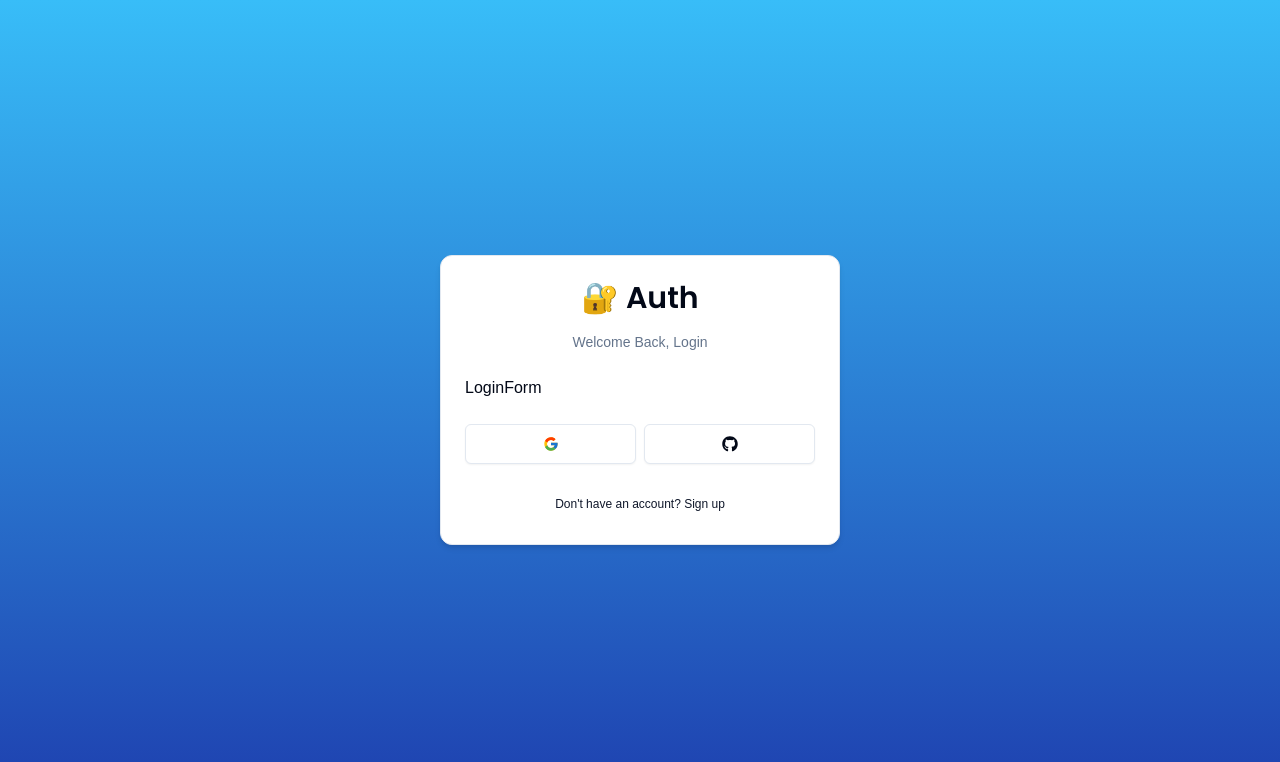
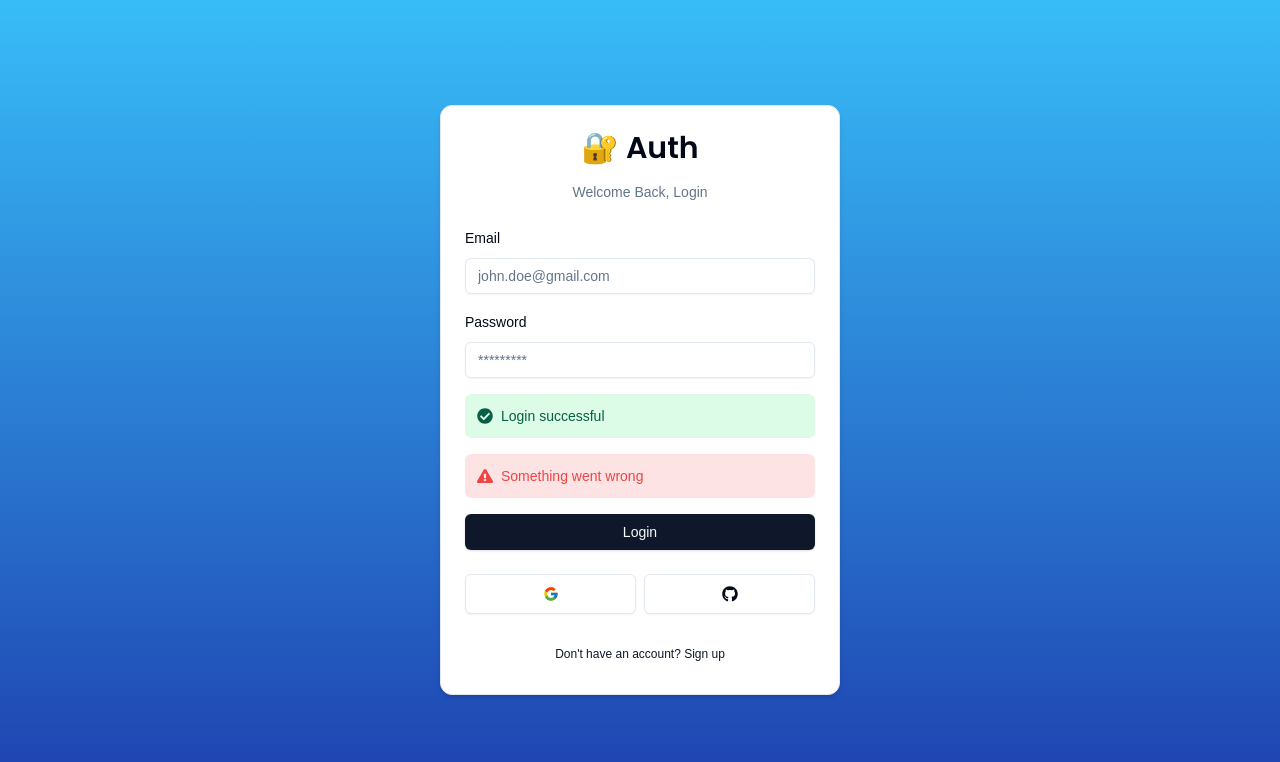
Before and after one commit to KishorKumarParoi/next-auth-tut, a Next.js app: page /auth/login in a window 1280 px wide. Shown: the top 762 px of the page. Built offline with nearby package versions, Linux system fonts and the light colour scheme.

Commit message:
feat: Login Form with form success, error functionality

```diff
--- /dev/null
+++ b/schemas/index.ts
@@ -0,0 +1,10 @@
+import { z } from "zod";
+
+export const LoginSchema = z.object({
+  email: z.string().email({
+    message: "Email is required",
+  }),
+  password: z.string().min(3, {
+    message: "Password is required",
+  }),
+});
--- a/src/components/auth/LoginForm.tsx
+++ b/src/components/auth/LoginForm.tsx
@@ -1,6 +1,35 @@
+"use client";
+import {
+  Form,
+  FormControl,
+  FormField,
+  FormItem,
+  FormLabel,
+  FormMessage,
+} from "@/components/ui/form";
+import { zodResolver } from "@hookform/resolvers/zod";
+import { useForm } from "react-hook-form";
+import * as z from "zod";
+import { LoginSchema } from "../../../schemas";
+import FormError from "../form/form-error";
+import FormSuccess from "../form/form-success";
+import { Button } from "../ui/button";
+import { Input } from "../ui/input";
 import CardWrapper from "./CardWrapper";
 
 const LoginForm = () => {
+  const form = useForm<z.infer<typeof LoginSchema>>({
+    resolver: zodResolver(LoginSchema),
+    defaultValues: {
+      email: "",
+      password: "",
+    },
+  });
+
+  const onSubmit = (values: z.infer<typeof LoginSchema>) => {
+    console.log(values);
+  };
+
   return (
     <CardWrapper
       headerLabel="Welcome Back, Login"
@@ -8,7 +37,54 @@
       backButtonHref="auth/sign-up"
       showSocialLogin={true}
     >
-      LoginForm
+      <Form {...form}>
+        <form onSubmit={form.handleSubmit(onSubmit)} className="space-y-6">
+          <div className="space-y-4">
+            <FormField
+              control={form.control}
+              name="email"
+              render={({ field }) => (
+                <FormItem>
+                  <FormLabel>Email</FormLabel>
+                  <FormControl>
+                    <Input
+                      type="email"
+                      placeholder="john.doe@gmail.com"
+                      {...field}
+                      className="block w-full"
+                    />
+                  </FormControl>
+                  <FormMessage />
+                </FormItem>
+              )}
+            />
+
+            <FormField
+              control={form.control}
+              name="password"
+              render={({ field }) => (
+                <FormItem>
+                  <FormLabel>Password</FormLabel>
+                  <FormControl>
+                    <Input
+                      type="password"
+                      placeholder="*********"
+                      {...field}
+                      className="block w-full"
+                    />
+                  </FormControl>
+                  <FormMessage />
+                </FormItem>
+              )}
+            />
+            <FormSuccess message="Login successful" />
+            <FormError message="Something went wrong" />
+            <Button type="submit" className="w-full">
+              Login
+            </Button>
+          </div>
+        </form>
+      </Form>
     </CardWrapper>
   );
 };
--- /dev/null
+++ b/src/components/form/form-error.tsx
@@ -0,0 +1,18 @@
+import { FaExclamationTriangle } from "react-icons/fa";
+
+interface FormErrorProps {
+  message?: string;
+}
+
+const FormError = ({ message }: FormErrorProps) => {
+  if (!message) return null;
+
+  return (
+    <div className="bg-destructive/15 p-3 rounded-md flex items-center gap-x-2 text-sm text-destructive">
+      <FaExclamationTriangle className="h-4 w-4" />
+      <p>{message}</p>
+    </div>
+  );
+};
+
+export default FormError;
--- /dev/null
+++ b/src/components/form/form-success.tsx
@@ -0,0 +1,18 @@
+import { FaCheckCircle } from "react-icons/fa";
+
+interface FormSuccessProps {
+  message?: string;
+}
+
+const FormSuccess = ({ message }: FormSuccessProps) => {
+  if (!message) return null;
+
+  return (
+    <div className="bg-emerald/15 p-3 rounded-md flex items-center gap-x-2 text-sm text-emerald-800 bg-green-100">
+      <FaCheckCircle className="h-4 w-4" />
+      <p>{message}</p>
+    </div>
+  );
+};
+
+export default FormSuccess;
```
